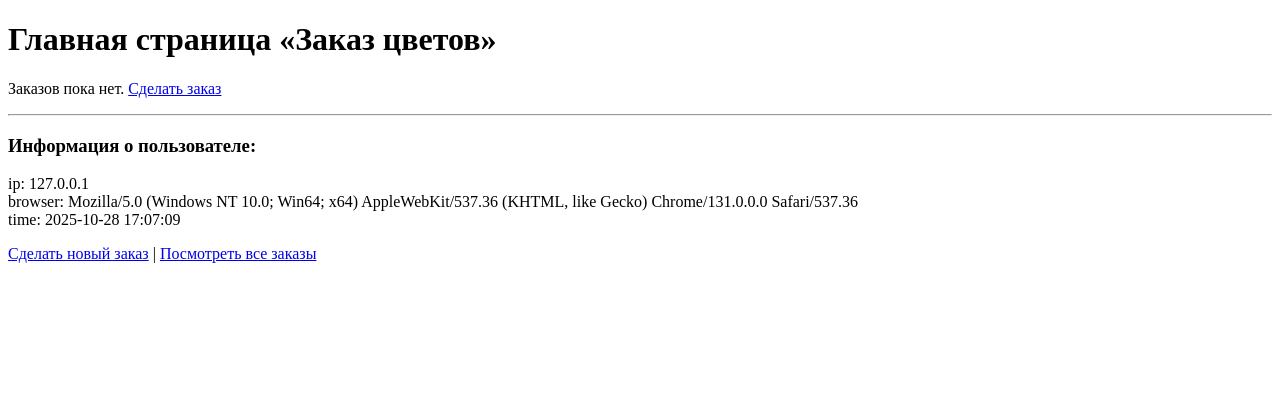
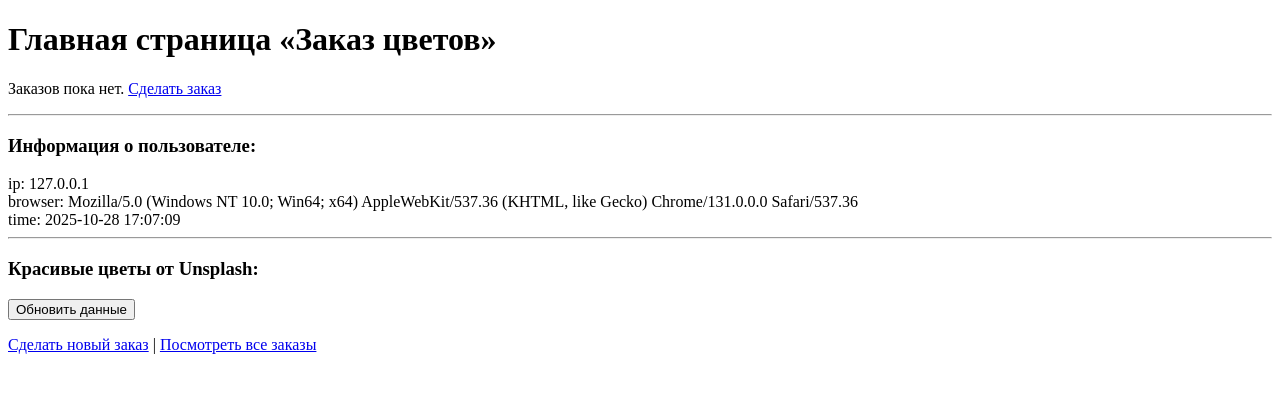
Before and after one commit to viwavee/web_laba4_polina, a PHP site: page / in a window 1280 px wide. Shown: the top 393 px of the page. Run offline with PHP 8.4, Linux system fonts and the light colour scheme.

Commit message:
Добавила файл index.php

```diff
--- a/www/index.php
+++ b/www/index.php
@@ -7,6 +7,7 @@ require_once 'UserInfo.php';
 <head>
     <meta charset="UTF-8">
     <title>Главная — Заказ цветов</title>
+    <script src="js/script.js" defer></script>
 </head>
 <body>
     <h1>Главная страница «Заказ цветов»</h1>
@@ -47,10 +48,11 @@ require_once 'UserInfo.php';
         <p><strong>Последний заказ:</strong> <?= htmlspecialchars($_COOKIE['last_order']) ?></p>
     <?php endif; ?>
 
+    <hr>
+    <h3>Красивые цветы от Unsplash:</h3>
+    <div id="flowers">
     <?php
     if (isset($_SESSION['api_data'])) {
-        echo "<hr><h3>Красивые цветы от Unsplash:</h3>";
-
         $data = $_SESSION['api_data'];
         if (is_array($data)) {
             echo '<div style="display:flex; gap:10px;">';
@@ -64,8 +66,12 @@ require_once 'UserInfo.php';
         } else {
             echo "<p>Не удалось загрузить изображения.</p>";
         }
+    } elseif (isset($_SESSION['api_error'])) {
+        echo "<p style='color:red'>" . htmlspecialchars($_SESSION['api_error']) . "</p>";
     }
     ?>
+    </div>
+    <button id="refreshApi">Обновить данные</button>
 
     <p><a href="form.html">Сделать новый заказ</a> | <a href="view.php">Посмотреть все заказы</a></p>
 </body>
```
